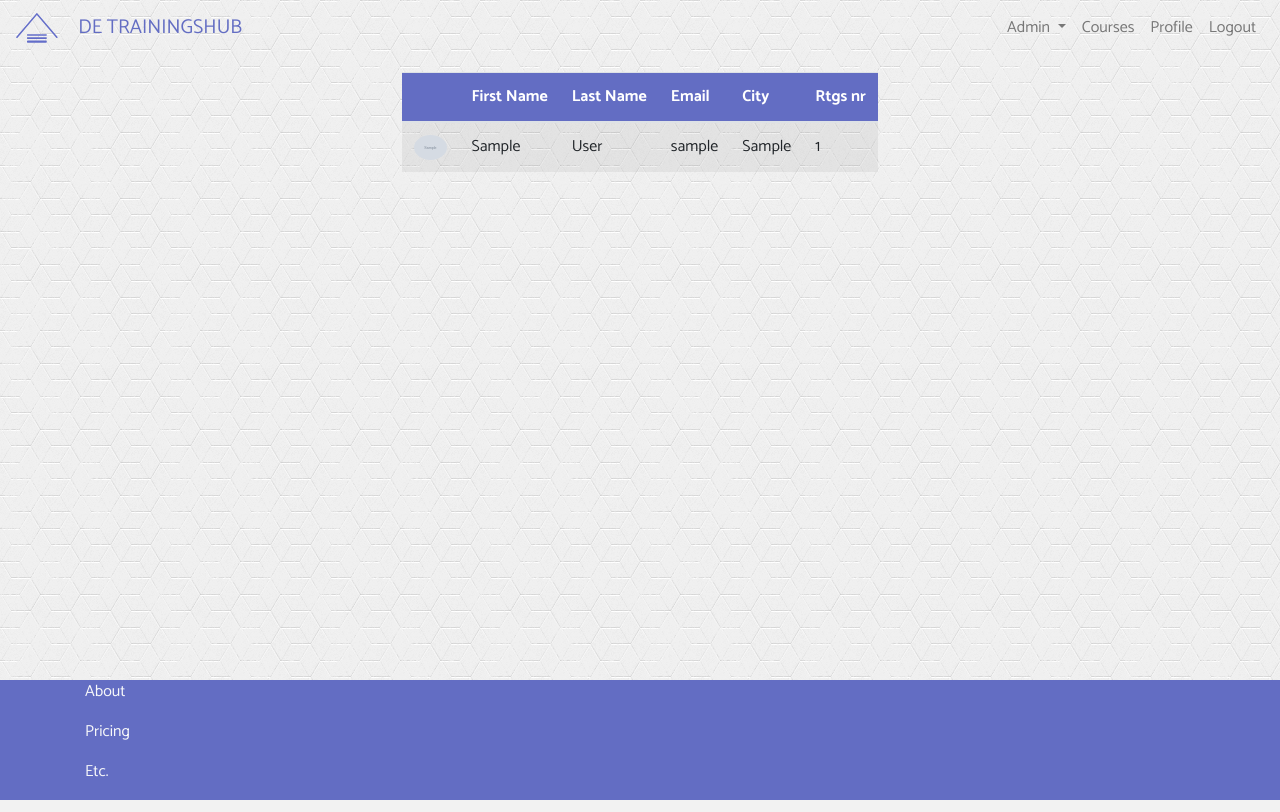
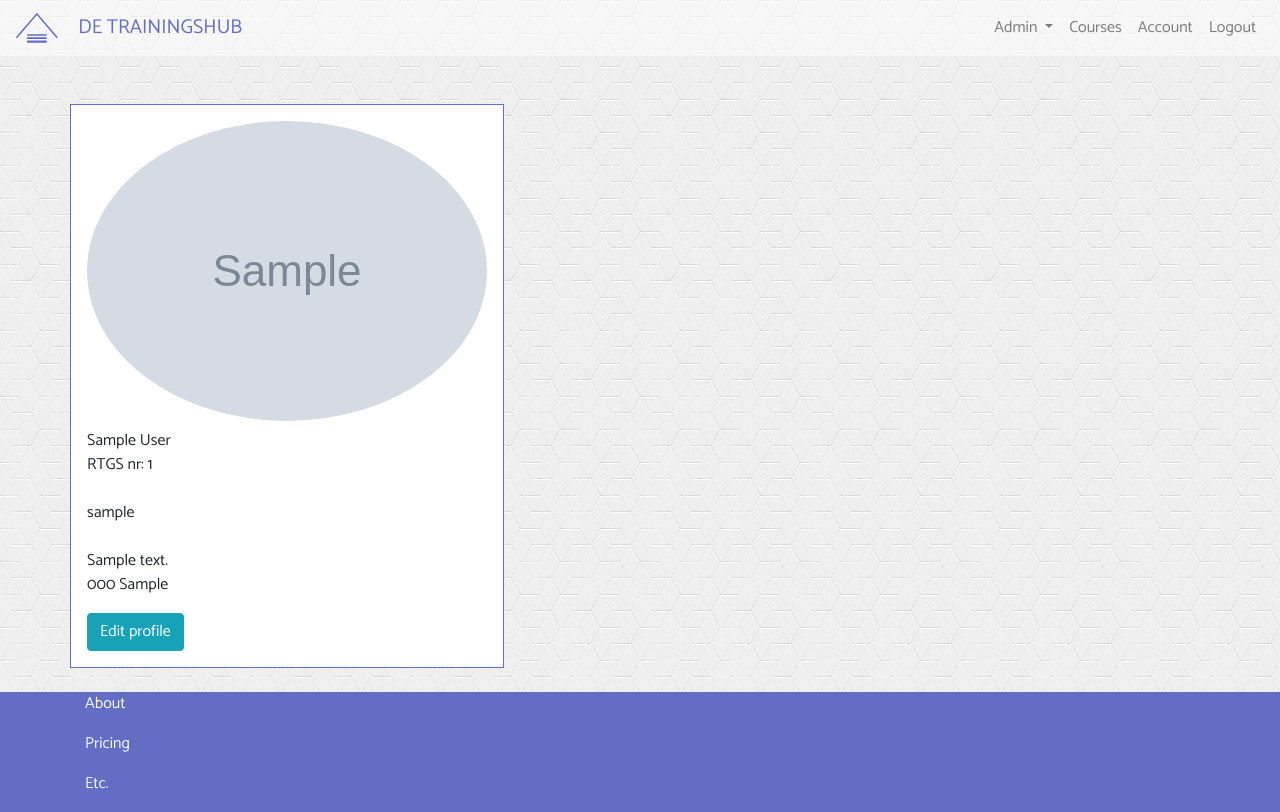
Before and after one commit to jdl208/trainingshub, a Django app: page /users/1/ in a window 1280 px wide. Run offline with Django 3.2, Linux system fonts and the light colour scheme; a user stored in the database is signed in; tables that the repository leaves empty hold one stand-in row (values such as "Sample post"); grey boxes marked "Sample" are stand-in pictures; some libraries are stand-ins or nearby versions.

Commit message:
Added account view and changed backgroundcolor on components

```diff
--- a/home/templates/home/home.html
+++ b/home/templates/home/home.html
@@ -4,15 +4,15 @@
     <div class="container">
       <div class="intro">
         <img class="intro-img img-fluid mb-3 mb-lg-0 rounded" src="media/img/fp-img.jpg" alt="">
-        <div class="intro-text left-0 text-center bg-purple text-white p-5 rounded">
+        <div class="intro-text left-0 text-center bg-white text-purple p-5 rounded border-purple shadow">
           <h2 class="section-heading mb-4">
             <span class="section-heading-upper">Welcome to</span>
             <span class="section-heading-lower">De Trainingshub</span>
           </h2>
           <p class="mb-3">Lorem ipsum dolor, sit amet consectetur adipisicing elit. Natus quam, vero obcaecati fugiat earum ipsum odio, excepturi amet reprehenderit porro dignissimos in commodi libero tenetur quod aliquid, est optio accusantium!
           </p>
-          <div class="intro-button mx-auto">
-            <a class="btn btn-outline-light btn-lg bg-purple" href="{% url 'course-list' %}">Browse courses</a>
+          <div class="intro-button mx-auto s">
+            <a class="btn bg-purple btn-lg shadow" href="{% url 'course-list' %}">Browse courses</a>
           </div>
         </div>
       </div>
--- a/static/css/custom.css
+++ b/static/css/custom.css
@@ -16,6 +16,10 @@ main {
 }
 
 /* COLORS */
+
+.bg-white-faded {
+    background-color: rgba(255, 255, 255, 0.5);
+}
 
 .bg-purple {
     background-color: #636DC3;
@@ -169,7 +173,7 @@ nav img {
 /* USERS */
 .userlist-img {
     border-radius: 50%;
-    height: 25px;
+    height: 40px;
 }
 
 .clickable-row:hover {
--- a/templates/base.html
+++ b/templates/base.html
@@ -25,7 +25,7 @@
         <!-- SIDE NAVIGATION MENU MOBILE VIEW-->
         <nav id="mySidenav" class="sidenav">
             <ul class="navbar-nav ml-3">
-                {% if user.is_staff %}
+                {% if request.user.is_staff %}
                 <li class="nav-item dropdown">
                     <a class="nav-link dropdown-toggle" href="#" id="navbarDropdown2" role="button"
                         data-toggle="dropdown" aria-haspopup="true" aria-expanded="false">
@@ -42,7 +42,7 @@
                 </li>
                 {% if user.is_authenticated %}
                 <li class="nav-item">
-                    <a class="nav-link" href="{% url 'profile' %}">Profile</a>
+                    <a class="nav-link" href="{% url 'account' %}">Account</a>
                 </li>
                 <li class="nav-item">
                     <a class="nav-link" href="{% url 'logout' %}">Logout</a>
@@ -59,7 +59,7 @@
         </nav>
 
         <!-- NAVBAR -->
-        <nav class="navbar navbar-expand-lg navbar-light">
+        <nav class="navbar navbar-expand-lg bg-white-faded navbar-light">
             <a class="navbar-brand" href="{% url 'home' %}">
                 <img src="/media/img/logo_trainingshub.svg" class="d-inline-block align-top mr-3" alt="logo">
                 <span class="text-purple">DE TRAININGSHUB</span>
@@ -70,7 +70,7 @@
 
             <div class="collapse navbar-collapse">
                 <ul class="navbar-nav ml-auto mt-2 mt-lg-0">
-                    {% if user.is_staff %}
+                    {% if request.user.is_staff %}
                     <li class="nav-item dropdown">
                         <a class="nav-link dropdown-toggle" href="#" id="navbarDropdown" role="button"
                             data-toggle="dropdown" aria-haspopup="true" aria-expanded="false">
@@ -89,7 +89,7 @@
 
                     {% if user.is_authenticated %}
                     <li class="nav-item">
-                        <a class="nav-link" href="{% url 'profile' %}">Profile</a>
+                        <a class="nav-link" href="{% url 'account' %}">Account</a>
                     </li>
                     <li class="nav-item">
                         <a class="nav-link" href="{% url 'logout' %}">Logout</a>
--- a/users/templates/users/login.html
+++ b/users/templates/users/login.html
@@ -3,7 +3,7 @@
 {% block content %}
 <div class="container mt-3">
     <div class="row">
-        <div class="col-md-6 offset-md-3 border rounded p-3 px-3">
+        <div class="col-md-6 offset-md-3 bg-white border rounded p-3 px-3 shadow-lg">
             <form action="" method="POST">
                 {% csrf_token %}
                 <fieldset class="form-group">
@@ -11,7 +11,7 @@
                     {{ form | crispy }}
                 </fieldset>
                 <div class="form-group">
-                    <button class="btn btn-info" type="submit">Log In</button>
+                    <button class="btn btn-outline-purple" type="submit">Log In</button>
                     <small class="text-muted ml-2">
                         <a href="{% url 'password_reset' %}">Forgot password?</a>
                     </small>
--- a/users/templates/users/profile.html
+++ b/users/templates/users/profile.html
@@ -3,7 +3,7 @@
 {% block content %}
 <div class="container mt-3">
     <div class="row">
-        <div class="col-12 border rounded p-3 px-3">
+        <div class="col-12 bg-white shadow-lg border rounded p-3 px-3">
 
             <div class="row">
                 <form class="col-12" action="" method="POST" enctype="multipart/form-data">
@@ -13,7 +13,7 @@
                             <legend class="col-12 border-bottom col-12 mb-4">Profile Info</legend>
                         </div>
                         <div class="row">
-                            <img class="account-image col-md-4" src="{{ user.profile.image.url }}" alt="Card image cap">
+                            <img class="account-image rounded-circle col-md-4" src="{{ user.profile.image.url }}" alt="Card image cap">
                             <div class="col-md-8 pt-2">
                                 {{ p_form.image }}
                             </div>
--- a/users/templates/users/user_detail.html
+++ b/users/templates/users/user_detail.html
@@ -1,29 +1,26 @@
 {% extends 'base.html' %}
 {% block content %}
-
-<div class="table-responsive-md mt-3">
-    <table class="table table-striped w-auto m-auto">
-        <thead>
-            <tr class="bg-purple text-white">
-                <th scope="col"></th>
-                <th scope="col">First Name</th>
-                <th scope="col">Last Name</th>
-                <th scope="col">Email</th>
-                <th scope="col">City</th>
-                <th scope="col">Rtgs nr {{ users.len }}</th>
-            </tr>
-        </thead>
-        <tbody>
-            <tr class="clickable-row" data-href="{% url 'profile' %}">
-                <th scope="row"><img src="{{ user.profile.image.url }}" alt="avatar" class="userlist-img"></th>
-                <td>{{ user.profile.first_name }}</td>
-                <td>{{ user.profile.last_name }}</td>
-                <td>{{ user.username }}</td>
-                <td>{{ user.profile.city }}</td>
-                <td>{{ user.profile.rtgs_nr }}</td>
-            </tr>
-        </tbody>
-    </table>
+<div class="container mt-5">
+    <div class="row">
+        <div class="col-md-auto bg-white border-purple p-3">
+            <div class="text-center">
+                <img src="{{ user.profile.image.url }}" alt="avatar" class="img-fluid rounded-circle">
+            </div>
+            <ul class="list-unstyled overflow-hidden mt-2">
+                <li>{{ user.first_name }} {{ user.last_name }}</li>
+                <li>RTGS nr: {{ user.profile.rtgs_nr }}</li>
+                <br>
+                <li>{{ user.username }}</li>
+                <br>
+                <li>{{ user.profile.address }}</li>
+                <li>{{ user.profile.postcode }} {{ user.profile.city }}</li>
+            </ul>
+            {% if request.user == user %}
+            <div>
+                <a class="btn btn-info" href="{% url 'profile' %}">Edit profile</a>
+            </div>
+            {% endif %}
+        </div>
+    </div>
 </div>
-
 {% endblock %}
--- a/users/templates/users/users_list.html
+++ b/users/templates/users/users_list.html
@@ -17,7 +17,7 @@
 {% if users %}
 <!-- POPULATE THE LIST WITH ALL THE USERS OR THE SEARCH RESULTS -->
 <div class="table-responsive-md mt-3">
-    <table class="table table-striped w-auto m-auto shadow-lg">
+    <table class="table bg-light table-striped w-auto m-auto shadow-lg">
         <thead>
             <tr class="bg-purple text-white">
                 <th scope="col"></th>
@@ -31,7 +31,7 @@
         <tbody>
             {% for user in users %}
             <tr class="clickable-row" data-href="{% url 'user-detail' id=user.id %}">
-                <th scope="row"><img src="{{ user.profile.image.url }}" alt="avatar" class="userlist-img"></th>
+                <th class="p-1" scope="row"><img src="{{ user.profile.image.url }}" alt="avatar" class="userlist-img"></th>
                 <td>{{ user.first_name }}</td>
                 <td>{{ user.last_name }}</td>
                 <td>{{ user.username }}</td>
--- a/users/urls.py
+++ b/users/urls.py
@@ -9,6 +9,7 @@ urlpatterns = [
     path('register/', users_views.register, name='register'),
     path('login/', auth_views.LoginView.as_view(template_name='users/login.html'), name='login'),
     path('logout/', users_views.logout, name='logout'),
+    path('account/', users_views.account, name='account'),
     path('profile/', users_views.profile, name='profile'),
     path('password-reset/', auth_views.PasswordResetView.as_view(template_name='users/password_reset.html'), name='password_reset'),
     path('password-reset/done/', auth_views.PasswordResetDoneView.as_view(template_name='users/password_reset_done.html'), name='password_reset_done'),
--- a/users/views.py
+++ b/users/views.py
@@ -28,6 +28,12 @@ def logout(request):
 
 
 @login_required
+def account(request):
+    user = request.user
+    return render(request, 'users/user_detail.html', {'user': user})
+
+
+@login_required
 def profile(request):
     if request.method == 'POST':
         u_form = UserUpdateForm(request.POST, instance=request.user)
@@ -36,7 +42,7 @@ def profile(request):
             u_form.save()
             p_form.save()
             messages.success(request, 'Your account has been updated!')
-            return redirect('profile')
+            return redirect('account')
     else:
         u_form = UserUpdateForm(instance=request.user)
         p_form = ProfileUpdateForm(instance=request.user.profile)
```
